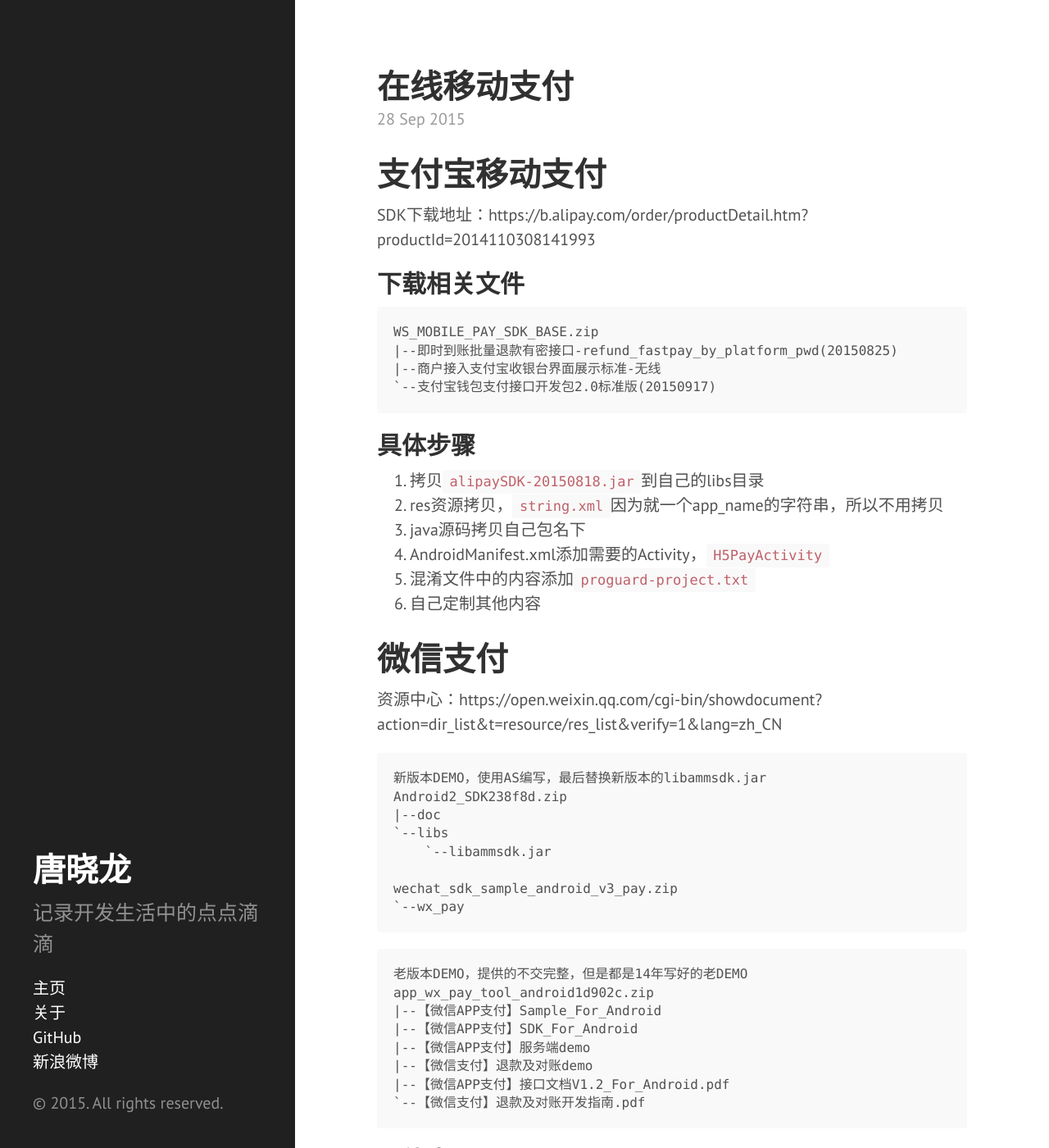
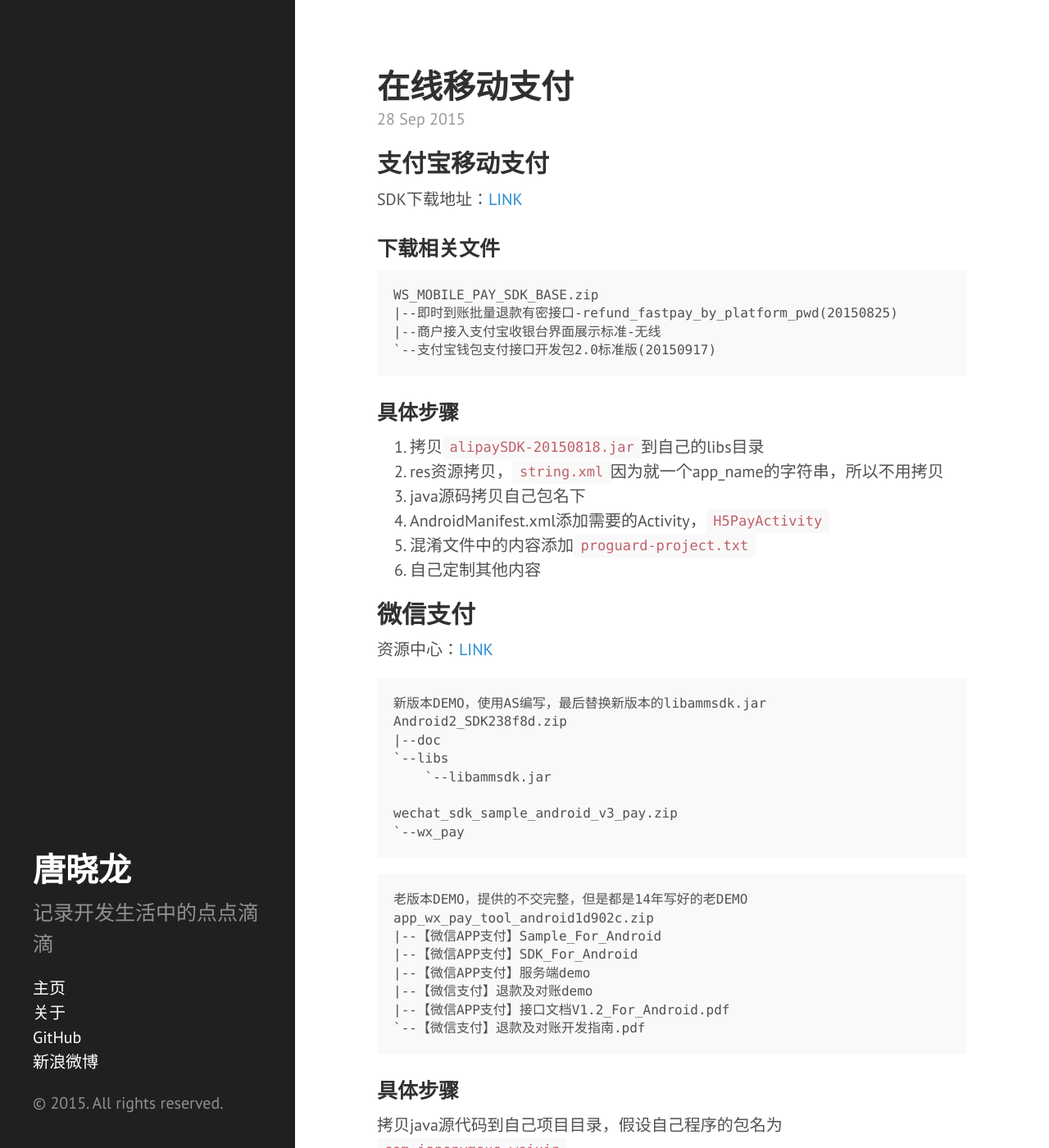
Before and after one commit to txlong/txlong.github.io, a Jekyll site: the page built from _posts/2015-09-28-OnlinePay.md, in a window 1280 px wide and 1400 px high. Shown: the whole window at 82% size. Built offline with Jekyll 4.4.1, drawn with Linux system fonts in a browser that asks for light colours; Markdown is read by kramdown in place of the engine named in the settings.

Commit message:
调整格式

````diff
--- a/_posts/2015-09-28-OnlinePay.md
+++ b/_posts/2015-09-28-OnlinePay.md
@@ -5,11 +5,11 @@
 categories: random
 ---
 
-# 支付宝移动支付
+## 支付宝移动支付
 
-SDK下载地址：https://b.alipay.com/order/productDetail.htm?productId=2014110308141993
+SDK下载地址：[LINK](https://b.alipay.com/order/productDetail.htm?productId=2014110308141993)
 
-## 下载相关文件
+### 下载相关文件
 
 ```
 WS_MOBILE_PAY_SDK_BASE.zip
@@ -18,7 +18,7 @@
 `--支付宝钱包支付接口开发包2.0标准版(20150917)
 ```
 
-## 具体步骤
+### 具体步骤
 
 1. 拷贝`alipaySDK-20150818.jar`到自己的libs目录
 1. res资源拷贝，`string.xml`因为就一个app_name的字符串，所以不用拷贝
@@ -27,9 +27,9 @@
 1. 混淆文件中的内容添加`proguard-project.txt`
 1. 自己定制其他内容
 
-# 微信支付
+## 微信支付
 
-资源中心：https://open.weixin.qq.com/cgi-bin/showdocument?action=dir_list&t=resource/res_list&verify=1&lang=zh_CN
+资源中心：[LINK](https://open.weixin.qq.com/cgi-bin/showdocument?action=dir_list&t=resource/res_list&verify=1&lang=zh_CN)
 
 ```
 新版本DEMO，使用AS编写，最后替换新版本的libammsdk.jar
@@ -53,7 +53,7 @@
 `--【微信支付】退款及对账开发指南.pdf
 ```
 
-## 具体步骤
+### 具体步骤
 
 拷贝java源代码到自己项目目录，假设自己程序的包名为`com.ianonymous.weixin`
 
````
